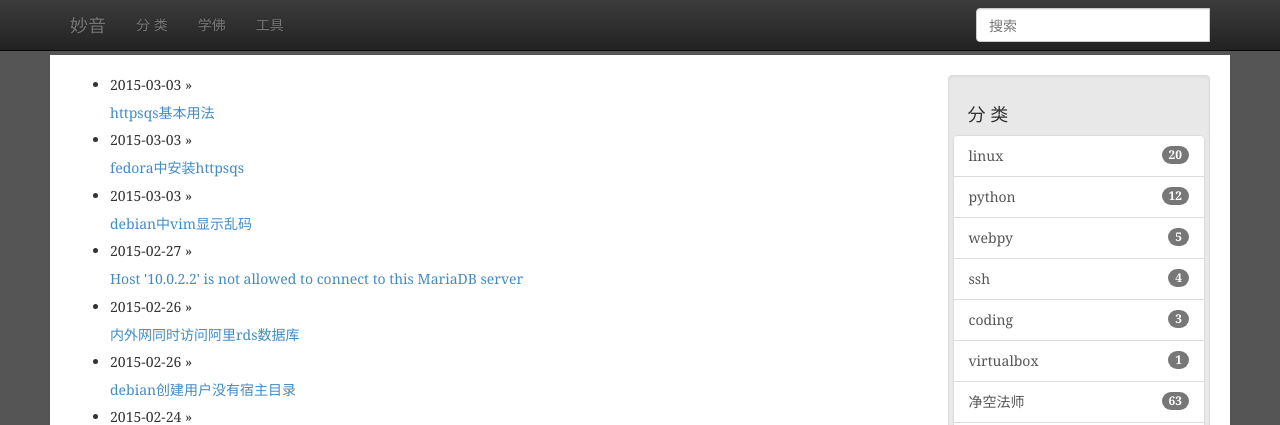
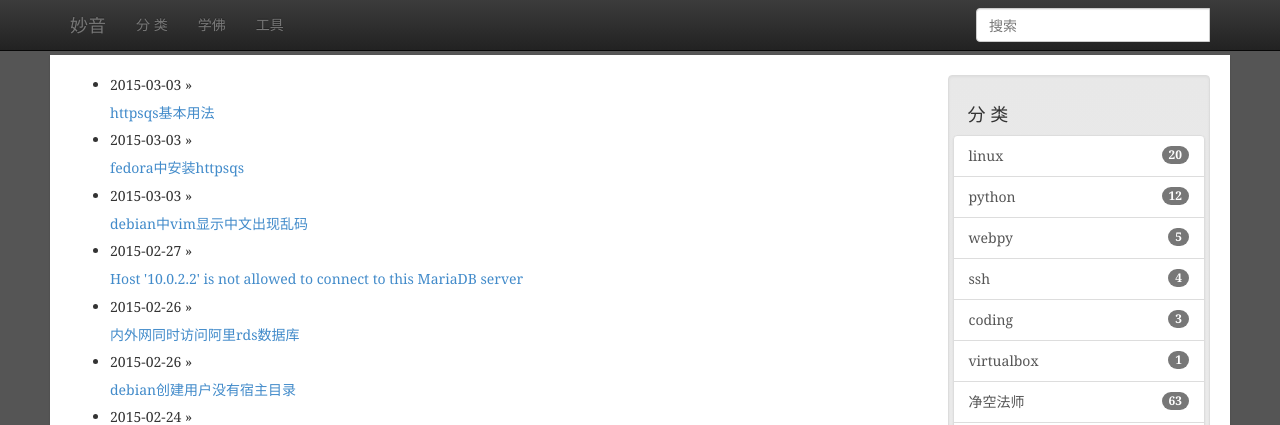
Before and after one commit to miaoyin/blog-old, a Jekyll site: the page built from index.html, in a window 1280 px wide and 900 px high. Shown: the top 425 px of the window. Built offline with Jekyll 4.4.1, drawn with Linux system fonts in a browser that asks for light colours; Markdown is read by kramdown in place of the engine named in the settings; the list of posts is cut into pages by our own code.

Commit message:
修改标题

```diff
--- a/_posts/2015-03-03-vim.md
+++ b/_posts/2015-03-03-vim.md
@@ -1,6 +1,6 @@
 ---
 layout: post
-title: "debian中vim显示乱码"
+title: "debian中vim显示中文出现乱码"
 date: "2015-03-03 10:18"
 category: "vim"
 tags: "debian"
```
